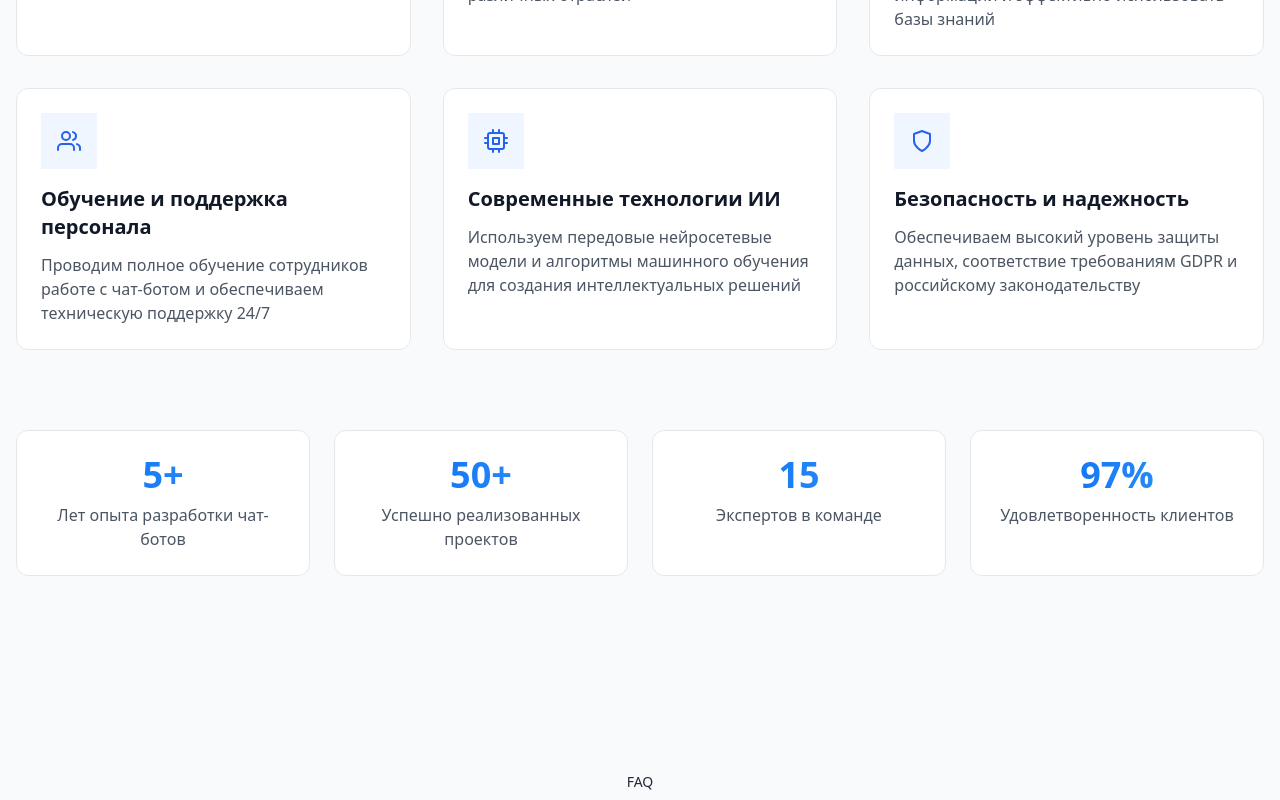
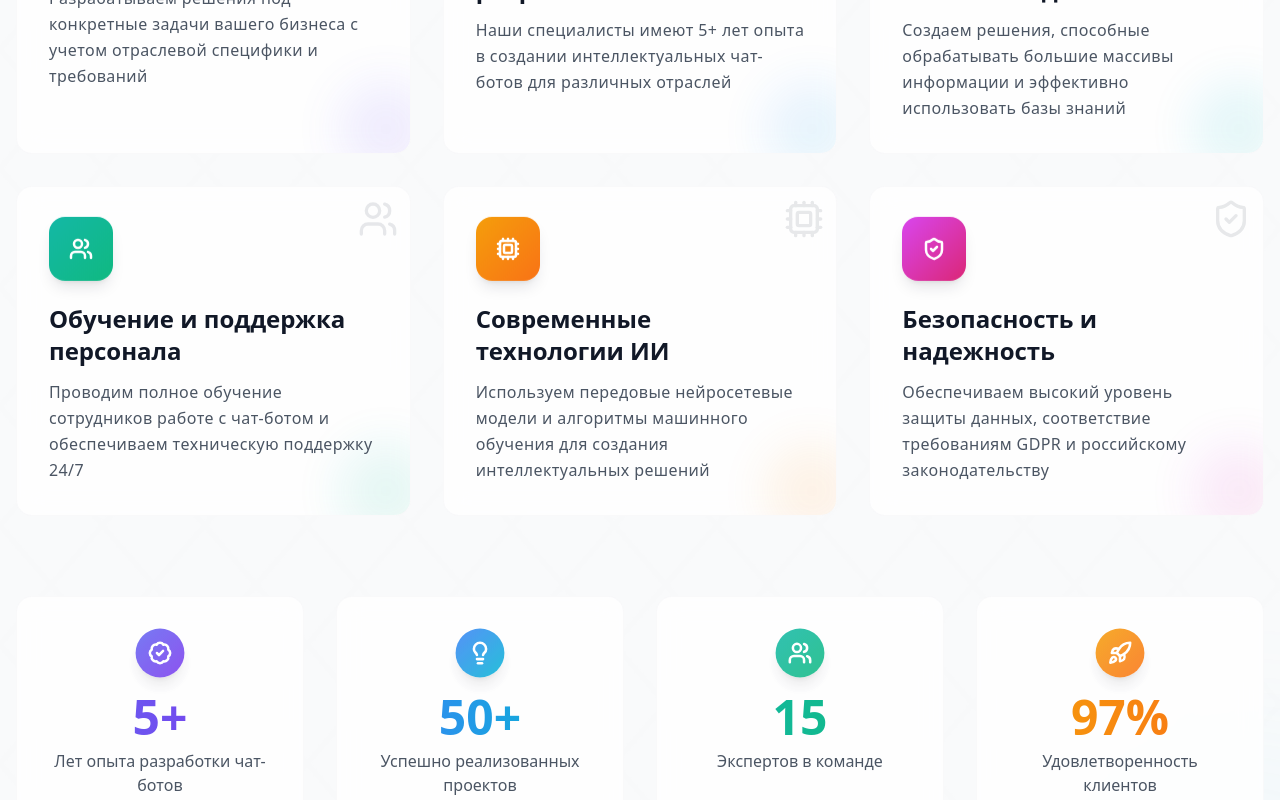
Before and after one commit to Neuropolis-ai/site, a Next.js app: page /chat-bots in a window 1280 px wide. Shown: the part 9680-10480 px from the top of the page. Built offline with nearby package versions, Linux system fonts and the light colour scheme.

Commit message:
Улучшен компонент ChatBotsWhyUs: добавлены современные анимации, градиенты и эффекты

```diff
--- a/src/components/chat-bots/ChatBotsWhyUs.tsx
+++ b/src/components/chat-bots/ChatBotsWhyUs.tsx
@@ -4,13 +4,17 @@ import { motion } from "framer-motion";
 import Container from "@/components/ui/Container";
 import { useTheme } from "@/context/ThemeContext";
 import {
-  FiTarget,
-  FiCode,
-  FiDatabase,
-  FiUsers,
-  FiCpu,
-  FiShield,
-} from "react-icons/fi";
+  Target,
+  Code2,
+  Database,
+  Users,
+  Cpu,
+  ShieldCheck,
+  Sparkles,
+  BadgeCheck,
+  Lightbulb,
+  Rocket,
+} from "lucide-react";
 
 export default function ChatBotsWhyUs() {
   const { isDark } = useTheme();
@@ -35,56 +39,182 @@ export default function ChatBotsWhyUs() {
     },
   };
 
-  // Данные о преимуществах команды
+  const iconFloatAnimation = {
+    initial: { y: 0 },
+    animate: {
+      y: [0, -5, 0],
+      transition: {
+        duration: 3,
+        repeat: Infinity,
+        repeatType: "loop" as const,
+      },
+    },
+  };
+
+  const pulseAnimation = {
+    initial: { scale: 1, opacity: 0.8 },
+    animate: {
+      scale: [1, 1.05, 1],
+      opacity: [0.8, 1, 0.8],
+      transition: {
+        duration: 4,
+        repeat: Infinity,
+        repeatType: "loop" as const,
+      },
+    },
+  };
+
+  // Современные данные о преимуществах команды
   const advantages = [
     {
-      icon: <FiTarget className="w-6 h-6" />,
+      icon: <Target className="w-6 h-6" strokeWidth={2.5} />,
+      secondaryIcon: (
+        <Sparkles className="w-10 h-10 opacity-10 absolute top-3 right-3" />
+      ),
       title: "Индивидуальный подход",
       description:
         "Разрабатываем решения под конкретные задачи вашего бизнеса с учетом отраслевой специфики и требований",
+      gradient: "from-indigo-500 to-violet-600",
+      darkGradient: "from-indigo-600 to-violet-700",
+      bgGradient: "from-indigo-50/10 via-violet-50/5 to-indigo-50/10",
+      darkBgGradient: "from-indigo-950/20 via-violet-950/15 to-indigo-950/20",
     },
     {
-      icon: <FiCode className="w-6 h-6" />,
+      icon: <Code2 className="w-6 h-6" strokeWidth={2.5} />,
+      secondaryIcon: (
+        <Code2 className="w-10 h-10 opacity-10 absolute top-3 right-3" />
+      ),
       title: "Опытная команда разработчиков",
       description:
         "Наши специалисты имеют 5+ лет опыта в создании интеллектуальных чат-ботов для различных отраслей",
+      gradient: "from-blue-500 to-cyan-500",
+      darkGradient: "from-blue-600 to-cyan-600",
+      bgGradient: "from-blue-50/10 via-cyan-50/5 to-blue-50/10",
+      darkBgGradient: "from-blue-950/20 via-cyan-950/15 to-blue-950/20",
     },
     {
-      icon: <FiDatabase className="w-6 h-6" />,
+      icon: <Database className="w-6 h-6" strokeWidth={2.5} />,
+      secondaryIcon: (
+        <Database className="w-10 h-10 opacity-10 absolute top-3 right-3" />
+      ),
       title: "Работа с любыми объемами данных",
       description:
         "Создаем решения, способные обрабатывать большие массивы информации и эффективно использовать базы знаний",
+      gradient: "from-cyan-500 to-teal-500",
+      darkGradient: "from-cyan-600 to-teal-600",
+      bgGradient: "from-cyan-50/10 via-teal-50/5 to-cyan-50/10",
+      darkBgGradient: "from-cyan-950/20 via-teal-950/15 to-cyan-950/20",
     },
     {
-      icon: <FiUsers className="w-6 h-6" />,
+      icon: <Users className="w-6 h-6" strokeWidth={2.5} />,
+      secondaryIcon: (
+        <Users className="w-10 h-10 opacity-10 absolute top-3 right-3" />
+      ),
       title: "Обучение и поддержка персонала",
       description:
         "Проводим полное обучение сотрудников работе с чат-ботом и обеспечиваем техническую поддержку 24/7",
+      gradient: "from-teal-500 to-emerald-500",
+      darkGradient: "from-teal-600 to-emerald-600",
+      bgGradient: "from-teal-50/10 via-emerald-50/5 to-teal-50/10",
+      darkBgGradient: "from-teal-950/20 via-emerald-950/15 to-teal-950/20",
     },
     {
-      icon: <FiCpu className="w-6 h-6" />,
+      icon: <Cpu className="w-6 h-6" strokeWidth={2.5} />,
+      secondaryIcon: (
+        <Cpu className="w-10 h-10 opacity-10 absolute top-3 right-3" />
+      ),
       title: "Современные технологии ИИ",
       description:
         "Используем передовые нейросетевые модели и алгоритмы машинного обучения для создания интеллектуальных решений",
+      gradient: "from-amber-500 to-orange-500",
+      darkGradient: "from-amber-600 to-orange-600",
+      bgGradient: "from-amber-50/10 via-orange-50/5 to-amber-50/10",
+      darkBgGradient: "from-amber-950/20 via-orange-950/15 to-amber-950/20",
     },
     {
-      icon: <FiShield className="w-6 h-6" />,
+      icon: <ShieldCheck className="w-6 h-6" strokeWidth={2.5} />,
+      secondaryIcon: (
+        <ShieldCheck className="w-10 h-10 opacity-10 absolute top-3 right-3" />
+      ),
       title: "Безопасность и надежность",
       description:
         "Обеспечиваем высокий уровень защиты данных, соответствие требованиям GDPR и российскому законодательству",
+      gradient: "from-fuchsia-500 to-pink-600",
+      darkGradient: "from-fuchsia-600 to-pink-700",
+      bgGradient: "from-fuchsia-50/10 via-pink-50/5 to-fuchsia-50/10",
+      darkBgGradient: "from-fuchsia-950/20 via-pink-950/15 to-fuchsia-950/20",
+    },
+  ];
+
+  // Улучшенные данные статистики
+  const stats = [
+    {
+      value: "5+",
+      label: "Лет опыта разработки чат-ботов",
+      icon: <BadgeCheck className="w-6 h-6" strokeWidth={2.5} />,
+      gradient: "from-indigo-500 to-violet-600",
+    },
+    {
+      value: "50+",
+      label: "Успешно реализованных проектов",
+      icon: <Lightbulb className="w-6 h-6" strokeWidth={2.5} />,
+      gradient: "from-blue-500 to-cyan-500",
+    },
+    {
+      value: "15",
+      label: "Экспертов в команде",
+      icon: <Users className="w-6 h-6" strokeWidth={2.5} />,
+      gradient: "from-teal-500 to-emerald-500",
+    },
+    {
+      value: "97%",
+      label: "Удовлетворенность клиентов",
+      icon: <Rocket className="w-6 h-6" strokeWidth={2.5} />,
+      gradient: "from-amber-500 to-orange-500",
     },
   ];
 
   return (
-    <section id="chatbots-why-us" className="py-16 md:py-24 relative">
-      {/* Градиентный фон */}
-      <div
-        className={`absolute inset-0 ${
-          isDark
-            ? "bg-gradient-to-b from-gray-900 to-gray-950"
-            : "bg-gradient-to-b from-gray-50 to-gray-100"
-        } -z-10`}
-      ></div>
+    <section
+      id="chatbots-why-us"
+      className="py-20 md:py-28 relative overflow-hidden"
+    >
+      {/* Современный градиентный фон */}
+      <div className="absolute inset-0 bg-[conic-gradient(at_top_right,_var(--tw-gradient-stops))] from-white via-gray-50 to-white dark:from-gray-950 dark:via-gray-900 dark:to-gray-950 -z-10"></div>
+
+      {/* Декоративные графические элементы */}
+      <div className="absolute -top-40 -left-40 w-96 h-96 bg-gradient-to-br from-violet-200/10 to-indigo-300/10 dark:from-violet-500/10 dark:to-indigo-600/10 rounded-full blur-3xl -z-5 animate-pulse"></div>
+      <div className="absolute -bottom-40 -right-40 w-96 h-96 bg-gradient-to-tr from-blue-200/10 to-cyan-300/10 dark:from-blue-500/10 dark:to-cyan-600/10 rounded-full blur-3xl -z-5 animate-pulse"></div>
+
+      {/* Современный SVG паттерн для фона */}
+      <div className="absolute inset-0 overflow-hidden opacity-5 dark:opacity-10 pointer-events-none">
+        <svg
+          width="100%"
+          height="100%"
+          className="absolute inset-0"
+          viewBox="0 0 100 100"
+          preserveAspectRatio="none"
+        >
+          <defs>
+            <pattern
+              id="grid-pattern-whyus"
+              width="8"
+              height="8"
+              patternUnits="userSpaceOnUse"
+              className="text-gray-200 dark:text-gray-800"
+            >
+              <path
+                d="M0 0L8 8M8 0L0 8"
+                stroke="currentColor"
+                strokeWidth="0.5"
+                fill="none"
+                opacity="0.3"
+              />
+            </pattern>
+          </defs>
+          <rect width="100%" height="100%" fill="url(#grid-pattern-whyus)" />
+        </svg>
+      </div>
 
       <Container>
         <motion.div
@@ -92,28 +222,41 @@ export default function ChatBotsWhyUs() {
           initial="hidden"
           whileInView="visible"
           viewport={{ once: true, amount: 0.1 }}
-          className="text-center mb-16"
+          className="text-center mb-16 md:mb-20"
         >
+          {/* Улучшенный бейдж */}
           <motion.div
             variants={itemVariants}
-            className={`inline-block px-4 py-1 rounded-full text-sm mb-4 switch-box ${
-              !isDark && "light-switch-box"
-            }`}
+            className="inline-flex items-center gap-2 px-4 py-1.5 rounded-full text-sm font-medium mb-4 bg-gradient-to-r from-indigo-500/10 to-violet-600/10 text-indigo-600 dark:text-indigo-400 border border-indigo-200/50 dark:border-indigo-700/50 backdrop-blur-sm shadow-sm"
           >
+            <div className="flex items-center justify-center w-5 h-5 rounded-full bg-gradient-to-br from-indigo-500 to-violet-600 text-white">
+              <Sparkles className="w-3 h-3" />
+            </div>
             Преимущества
           </motion.div>
+
+          {/* Улучшенный заголовок с 3D-эффектом и современным градиентом */}
           <motion.h2
             variants={itemVariants}
-            className="text-3xl md:text-4xl font-semibold text-gray-900 dark:text-white mb-4"
+            className="text-3xl md:text-4xl lg:text-5xl font-bold mb-6"
           >
+            <span className="relative inline-block">
+              <span className="relative z-10 text-gray-900 dark:text-white">
                 Почему{" "}
-            <span className="bg-clip-text text-transparent bg-gradient-to-r from-[#0167F3] to-[#399AFC]">
+              </span>
+            </span>
+            <span className="relative inline-block">
+              <span className="relative z-10 bg-clip-text text-transparent bg-gradient-to-r from-indigo-600 via-blue-600 to-violet-600 dark:from-indigo-400 dark:via-blue-400 dark:to-violet-400">
                 выбирают нас
               </span>
+              <span className="absolute bottom-0 left-0 right-0 h-2 bg-gradient-to-r from-indigo-500/20 via-blue-400/20 to-violet-500/20 blur-sm -z-10"></span>
+            </span>
           </motion.h2>
+
+          {/* Улучшенное описание с более современным шрифтом */}
           <motion.p
             variants={itemVariants}
-            className="text-lg text-gray-600 dark:text-gray-300 max-w-3xl mx-auto"
+            className="text-lg md:text-xl text-gray-600 dark:text-gray-300 max-w-3xl mx-auto leading-relaxed font-light tracking-wide"
           >
             Наша компания сочетает глубокую экспертизу в области искусственного
             интеллекта с пониманием бизнес-процессов различных отраслей.
@@ -131,104 +274,139 @@ export default function ChatBotsWhyUs() {
             <motion.div
               key={index}
               variants={itemVariants}
-              whileHover={{ y: -5 }}
-              transition={{ duration: 0.3 }}
-              className={`p-6 rounded-xl border ${
+              whileHover={{
+                y: -8,
+                scale: 1.02,
+                transition: { duration: 0.3 },
+              }}
+              initial="hidden"
+              whileInView="visible"
+              viewport={{ once: true, amount: 0.1 }}
+              className={`relative group p-6 md:p-8 overflow-hidden backdrop-blur-md rounded-2xl border
+                ${
                   isDark
-                  ? "bg-gray-800/50 border-gray-700"
-                  : "bg-white border-gray-200 hover:shadow-lg"
-              }`}
+                    ? "bg-gray-900/60 border-gray-800/50"
+                    : "bg-white/80 border-gray-100/50"
+                }
+                transition-all duration-300 hover:shadow-2xl hover:border-${advantage.gradient
+                  .split(" ")[1]
+                  .replace("to-", "")}/50`}
             >
+              {/* Градиентный фон при наведении */}
               <div
-                className={`w-14 h-14 rounded-lg mb-4 flex items-center justify-center ${
-                  isDark ? "bg-blue-900/20" : "bg-blue-50"
-                }`}
+                className={`absolute inset-0 bg-gradient-to-br opacity-0 group-hover:opacity-100 transition-opacity duration-500 -z-5
+                  ${isDark ? advantage.darkBgGradient : advantage.bgGradient}`}
+              ></div>
+
+              {/* Декоративные элементы */}
+              <div
+                className={`absolute -bottom-6 -right-6 w-24 h-24 rounded-full bg-gradient-to-br opacity-10 dark:opacity-20 blur-xl -z-10
+                  ${advantage.gradient}`}
+              ></div>
+              {advantage.secondaryIcon}
+
+              {/* Иконка с градиентом и анимацией */}
+              <motion.div
+                initial="initial"
+                animate="animate"
+                variants={iconFloatAnimation}
+                className={`w-16 h-16 rounded-2xl mb-5 flex items-center justify-center shadow-lg shadow-${advantage.gradient
+                  .split(" ")[1]
+                  .replace("to-", "")}/20 dark:shadow-${advantage.gradient
+                  .split(" ")[1]
+                  .replace("to-", "")}/10 bg-gradient-to-br ${
+                  advantage.gradient
+                } text-white group-hover:shadow-xl transition-all duration-300`}
               >
-                <span className="text-blue-600 dark:text-blue-400">
                 {advantage.icon}
-                </span>
-              </div>
-              <h3 className="text-xl font-semibold text-gray-900 dark:text-white mb-3">
+                <div className="absolute inset-0 rounded-2xl bg-white/20 opacity-0 group-hover:opacity-100 transition-opacity duration-300"></div>
+              </motion.div>
+
+              {/* Заголовок */}
+              <h3 className="text-xl md:text-2xl font-bold text-gray-900 dark:text-white mb-3 group-hover:text-transparent group-hover:bg-clip-text group-hover:bg-gradient-to-r group-hover:from-${advantage.gradient.split(' ')[0].replace('from-', '')} group-hover:to-${advantage.gradient.split(' ')[1].replace('to-', '')} transition-all duration-500">
                 {advantage.title}
               </h3>
-              <p className="text-gray-600 dark:text-gray-300">
+
+              {/* Описание */}
+              <p className="text-gray-600 dark:text-gray-300 leading-relaxed font-medium tracking-wide">
                 {advantage.description}
               </p>
             </motion.div>
           ))}
         </motion.div>
 
-        {/* Статистика */}
+        {/* Улучшенная статистика */}
         <motion.div
           variants={containerVariants}
           initial="hidden"
           whileInView="visible"
           viewport={{ once: true, amount: 0.1 }}
-          className="mt-20 grid grid-cols-2 md:grid-cols-4 gap-6 text-center"
+          className="mt-20 grid grid-cols-2 md:grid-cols-4 gap-6 md:gap-8"
         >
+          {stats.map((stat, index) => (
             <motion.div
+              key={index}
               variants={itemVariants}
-            className={`p-6 rounded-xl ${
+              whileHover={{
+                y: -5,
+                scale: 1.03,
+                transition: { duration: 0.2 },
+              }}
+              className={`relative group p-6 md:p-8 text-center backdrop-blur-md rounded-2xl border
+                ${
                   isDark
-                ? "bg-gray-800/50 border border-gray-700"
-                : "bg-white border border-gray-200"
-            }`}
+                    ? "bg-gray-900/60 border-gray-800/50"
+                    : "bg-white/80 border-gray-100/50"
+                }
+                transition-all duration-300 hover:shadow-2xl hover:border-${stat.gradient
+                  .split(" ")[1]
+                  .replace("to-", "")}/50`}
             >
-            <p className="text-4xl font-bold bg-clip-text text-transparent bg-gradient-to-r from-[#0167F3] to-[#399AFC] mb-2">
-              5+
+              {/* Градиентный фон при наведении */}
+              <div
+                className={`absolute inset-0 rounded-2xl bg-gradient-to-br from-${stat.gradient
+                  .split(" ")[0]
+                  .replace("from-", "")}/5 to-${stat.gradient
+                  .split(" ")[1]
+                  .replace("to-", "")}/5 dark:from-${stat.gradient
+                  .split(" ")[0]
+                  .replace("from-", "")}/10 dark:to-${stat.gradient
+                  .split(" ")[1]
+                  .replace(
+                    "to-",
+                    ""
+                  )}/10 opacity-0 group-hover:opacity-100 transition-opacity duration-500`}
+              ></div>
+
+              {/* Иконка */}
+              <motion.div
+                initial="initial"
+                animate="animate"
+                variants={pulseAnimation}
+                className={`w-12 h-12 mx-auto mb-4 rounded-full flex items-center justify-center bg-gradient-to-br ${
+                  stat.gradient
+                } text-white shadow-lg shadow-${stat.gradient
+                  .split(" ")[1]
+                  .replace("to-", "")}/20 dark:shadow-${stat.gradient
+                  .split(" ")[1]
+                  .replace("to-", "")}/10`}
+              >
+                {stat.icon}
+              </motion.div>
+
+              {/* Значение */}
+              <p
+                className={`text-4xl md:text-5xl font-bold bg-clip-text text-transparent bg-gradient-to-r ${stat.gradient} mb-2 group-hover:scale-110 transition-transform duration-300`}
+              >
+                {stat.value}
               </p>
-            <p className="text-gray-600 dark:text-gray-300">
-              Лет опыта разработки чат-ботов
+
+              {/* Лейбл */}
+              <p className="text-gray-600 dark:text-gray-300 font-medium">
+                {stat.label}
               </p>
             </motion.div>
-
-          <motion.div
-            variants={itemVariants}
-            className={`p-6 rounded-xl ${
-              isDark
-                ? "bg-gray-800/50 border border-gray-700"
-                : "bg-white border border-gray-200"
-            }`}
-          >
-            <p className="text-4xl font-bold bg-clip-text text-transparent bg-gradient-to-r from-[#0167F3] to-[#399AFC] mb-2">
-              50+
-            </p>
-            <p className="text-gray-600 dark:text-gray-300">
-              Успешно реализованных проектов
-            </p>
-          </motion.div>
-
-          <motion.div
-            variants={itemVariants}
-            className={`p-6 rounded-xl ${
-              isDark
-                ? "bg-gray-800/50 border border-gray-700"
-                : "bg-white border border-gray-200"
-            }`}
-          >
-            <p className="text-4xl font-bold bg-clip-text text-transparent bg-gradient-to-r from-[#0167F3] to-[#399AFC] mb-2">
-              15
-            </p>
-            <p className="text-gray-600 dark:text-gray-300">
-              Экспертов в команде
-            </p>
-          </motion.div>
-
-          <motion.div
-            variants={itemVariants}
-            className={`p-6 rounded-xl ${
-              isDark
-                ? "bg-gray-800/50 border border-gray-700"
-                : "bg-white border border-gray-200"
-            }`}
-          >
-            <p className="text-4xl font-bold bg-clip-text text-transparent bg-gradient-to-r from-[#0167F3] to-[#399AFC] mb-2">
-              97%
-            </p>
-            <p className="text-gray-600 dark:text-gray-300">
-              Удовлетворенность клиентов
-            </p>
-          </motion.div>
+          ))}
         </motion.div>
       </Container>
     </section>
```
Lines whose indentation alone changed are shown as unchanged.
